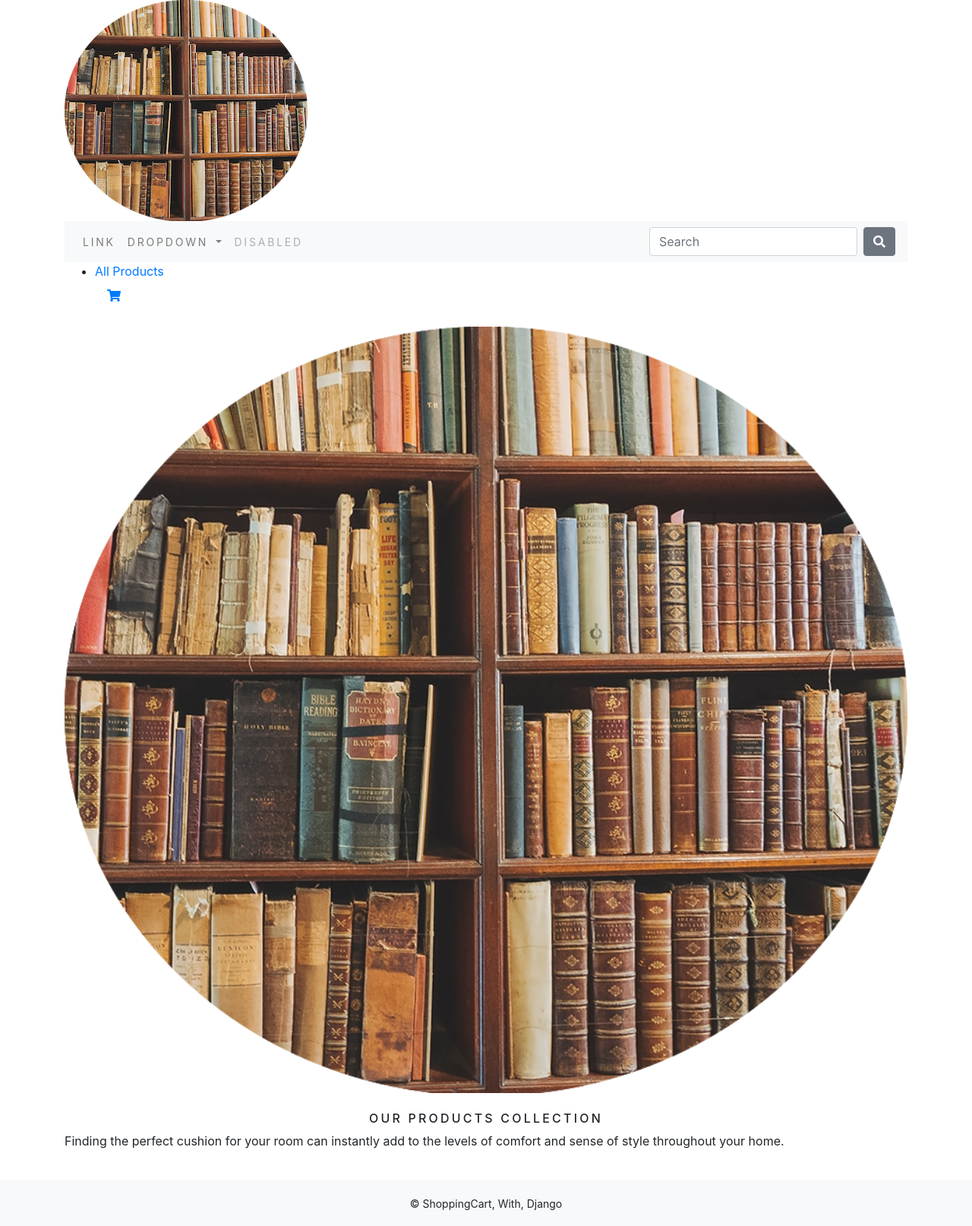
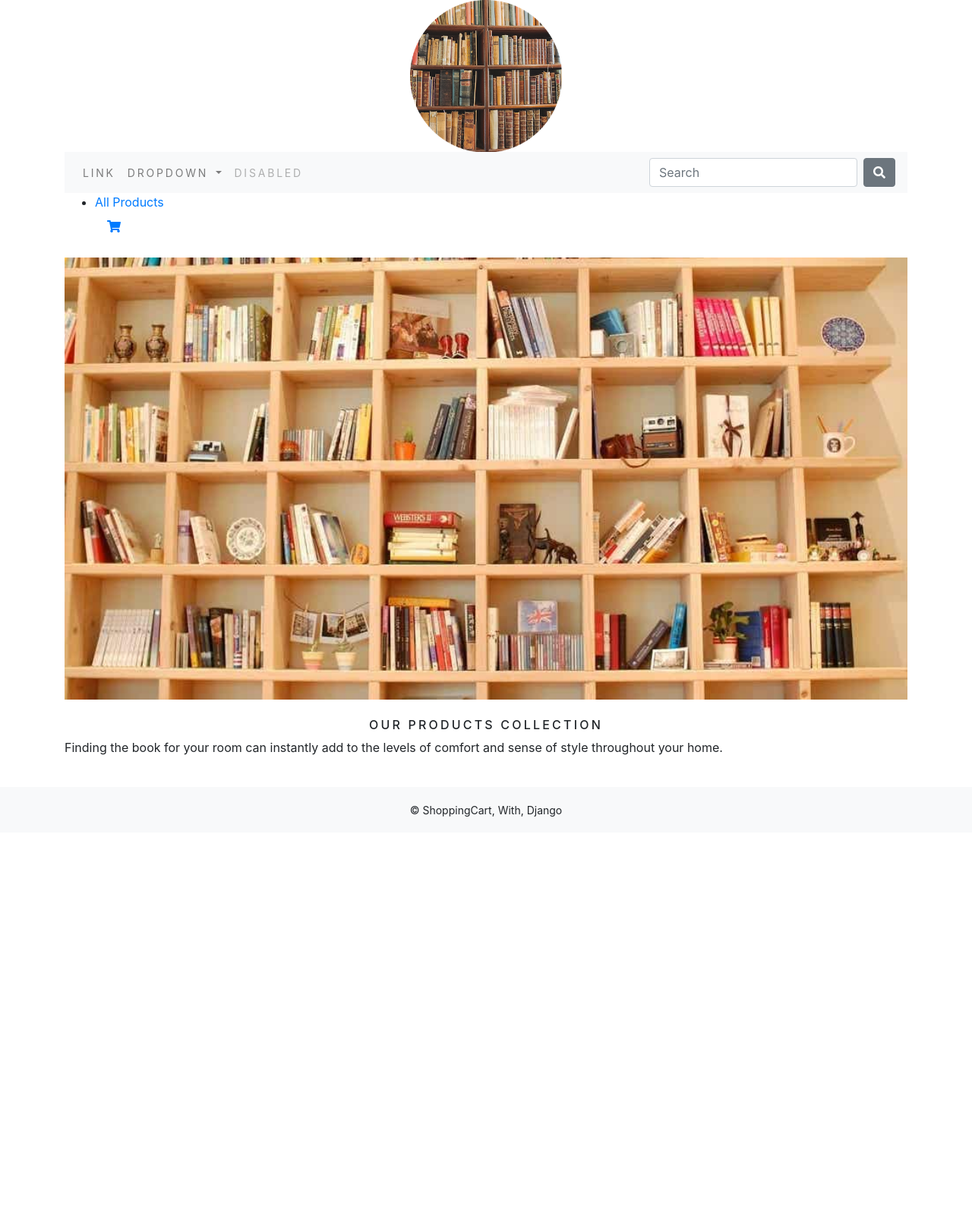
Before and after one commit to kooo0401/ecshop, a Django app: page /shop/ in a window 1280 px wide. Shown: the whole page at 76% size. After the commit the page ends 1075 px from the top, so only its background shows below. Run offline with Django 3.2, Linux system fonts and the light colour scheme; data that the repository does not hold is empty; some libraries are stand-ins or nearby versions.

Commit message:
pagenation_aplly2

```diff
--- a/shop/templates/header.html
+++ b/shop/templates/header.html
@@ -2,6 +2,6 @@
 
 <header>
   <content>
-    <a href="{% url 'shop:allProdCat' %}"><img class="toplogo" src="{% static 'img/banner1.png' %}" alt="Perfect Cushion Store"></a>
+    <a href="{% url 'shop:allProdCat' %}"><img class="toplogo" src="{% static 'img/banner.jpg' %}" alt="Book Store"></a>
   </content>
 </header>
--- a/shop/templates/shop/category.html
+++ b/shop/templates/shop/category.html
@@ -9,9 +9,9 @@
 {% endblock %}
 {% block title %}
    {% if category %}
-        {{ category.name }} - Perfect Cushion Store
+        {{ category.name }} - Book Store
    {% else %}
-        See Our Cushion Collection - Perfect Cushion Store
+        See Our Cushion Collection - Book Store
    {% endif %}
 {% endblock %}
 {% block content %}
@@ -32,12 +32,12 @@
         <p class="text-justify">{{category.description}}</p>
     </div>
     {% else %}
-        <img class="my_image my_image_padding" src="{% static 'img/banner.jpg' %}" alt="Our Products Collection">
+        <img class="my_image my_image_padding" src="{% static 'img/top.jpg' %}" alt="Our Products Collection">
     </div>
     <br>
     <div>
         <h1 class="text-center my_title">Our Products Collection</h1>
-        <p class="text-justify">Finding the perfect cushion for your room can instantly add to the levels of comfort and sense of style throughout your home.</p>
+        <p class="text-justify">Finding the book for your room can instantly add to the levels of comfort and sense of style throughout your home.</p>
     </div>
     {% endif %}
     <div class="container">
--- a/shop/templates/shop/product.html
+++ b/shop/templates/shop/product.html
@@ -4,7 +4,7 @@
     {{ product.description|truncatewords:155 }}
 {% endblock %}
 {% block title %}
-{{ product.name }} - Perfect Cushion Store
+{{ product.name }} - Book Store
 {% endblock %}
 {% block content %}
 <div class="row my_prod_row_class">
--- a/static/css/custom.css
+++ b/static/css/custom.css
@@ -1,5 +1,18 @@
 body{
   font-family: 'Roboto', sans-serif;
+}
+/****Header****/
+header {
+  text-align: center;
+}
+.toplogo {
+  width: 200px;
+  height: 200px;
+}
+
+.topimg {
+  width: 1200px;
+  height: 300px;
 }
 
 /****Navbar****/
```
Also changed, not shown: static/img/banner.jpg, static/img/banner1.png (deleted), 3 other files.
